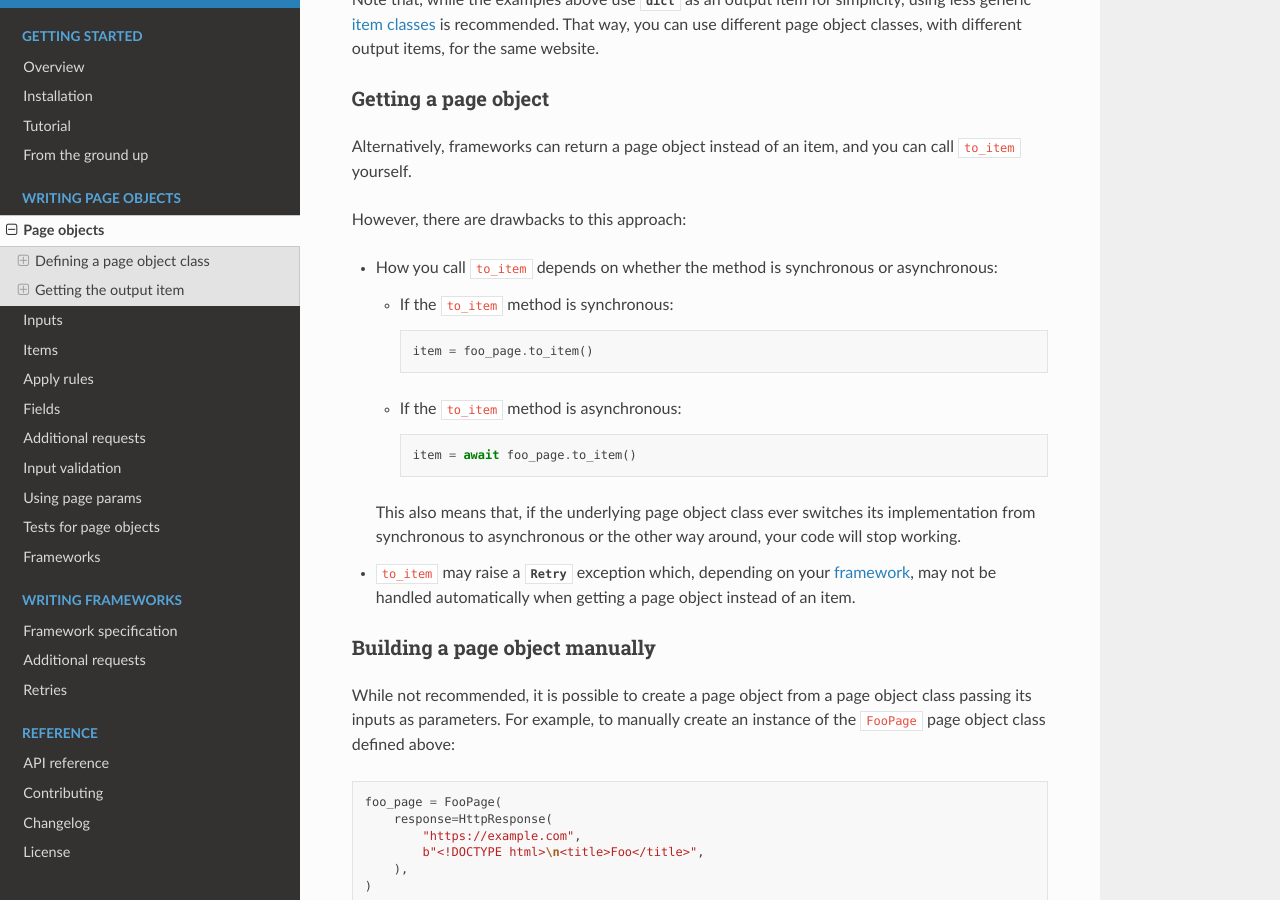
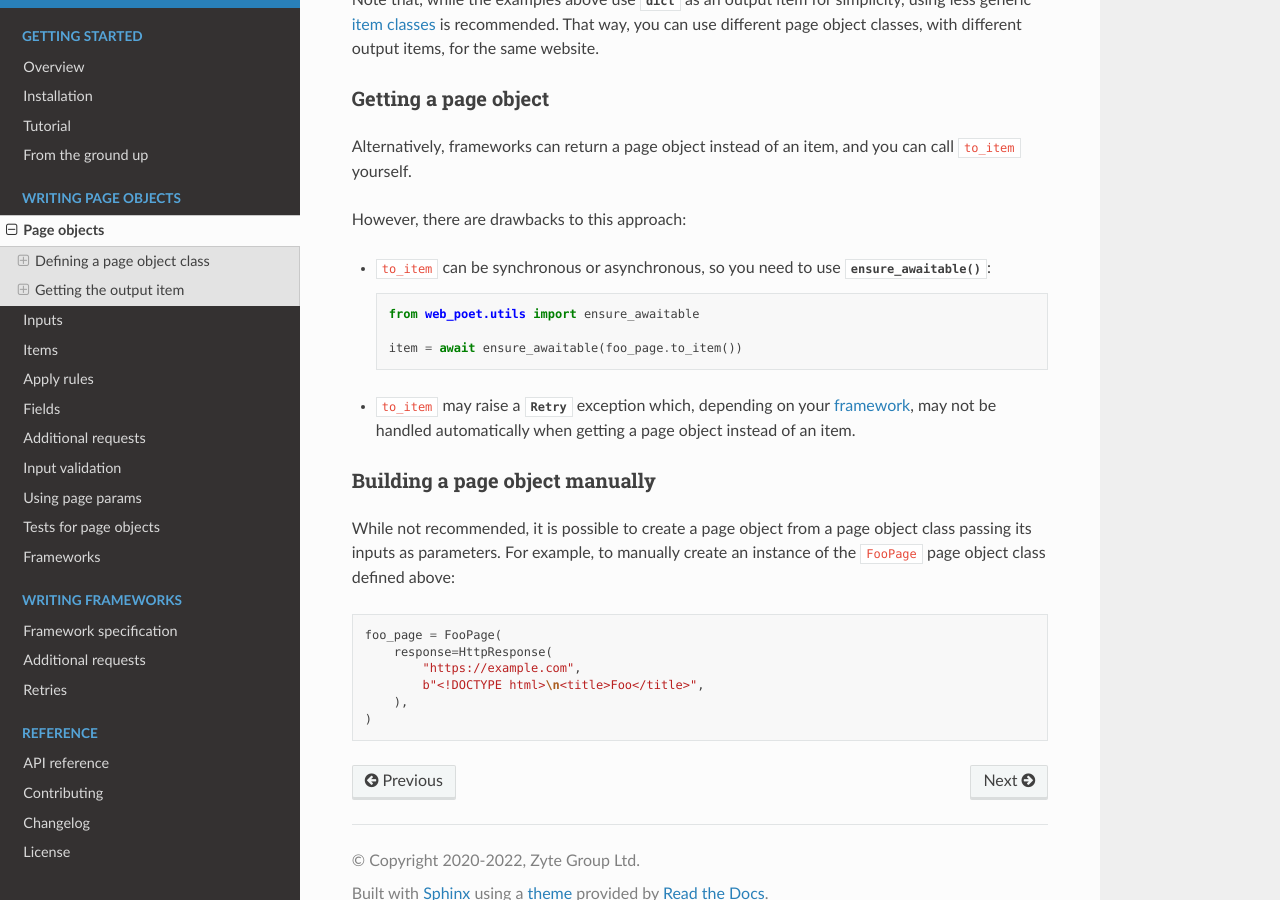
Before and after one commit to scrapinghub/web-poet, a Sphinx documentation site: the page built from docs/page-objects/index.rst, in a window 1280 px wide and 900 px high, scrolled down 2387 px. Built offline with Sphinx 7.4.7 and the Read the Docs theme 2.0.0, drawn with Linux system fonts in a browser that asks for light colours.

Commit message:
Cover ensure_awaitable when discussing direct use of to_item

```diff
--- a/docs/page-objects/index.rst
+++ b/docs/page-objects/index.rst
@@ -100,24 +100,14 @@ can call ``to_item`` yourself.
 
 However, there are drawbacks to this approach:
 
--   How you call ``to_item`` depends on whether the method is synchronous or
-    asynchronous:
+-   ``to_item`` can be synchronous or asynchronous, so you need to use
+    :func:`~web_poet.utils.ensure_awaitable`:
 
-    -   If the ``to_item`` method is synchronous:
+    .. code-block:: python
 
-        .. code-block:: python
+       from web_poet.utils import ensure_awaitable
 
-           item = foo_page.to_item()
-
-    -   If the ``to_item`` method is asynchronous:
-
-        .. code-block:: python
-
-           item = await foo_page.to_item()
-
-    This also means that, if the underlying page object class ever switches its
-    implementation from synchronous to asynchronous or the other way around,
-    your code will stop working.
+       item = await ensure_awaitable(foo_page.to_item())
 
 -   ``to_item`` may raise a :exc:`~web_poet.exceptions.core.Retry` exception
     which, depending on your :ref:`framework <frameworks>`, may not be handled
```
